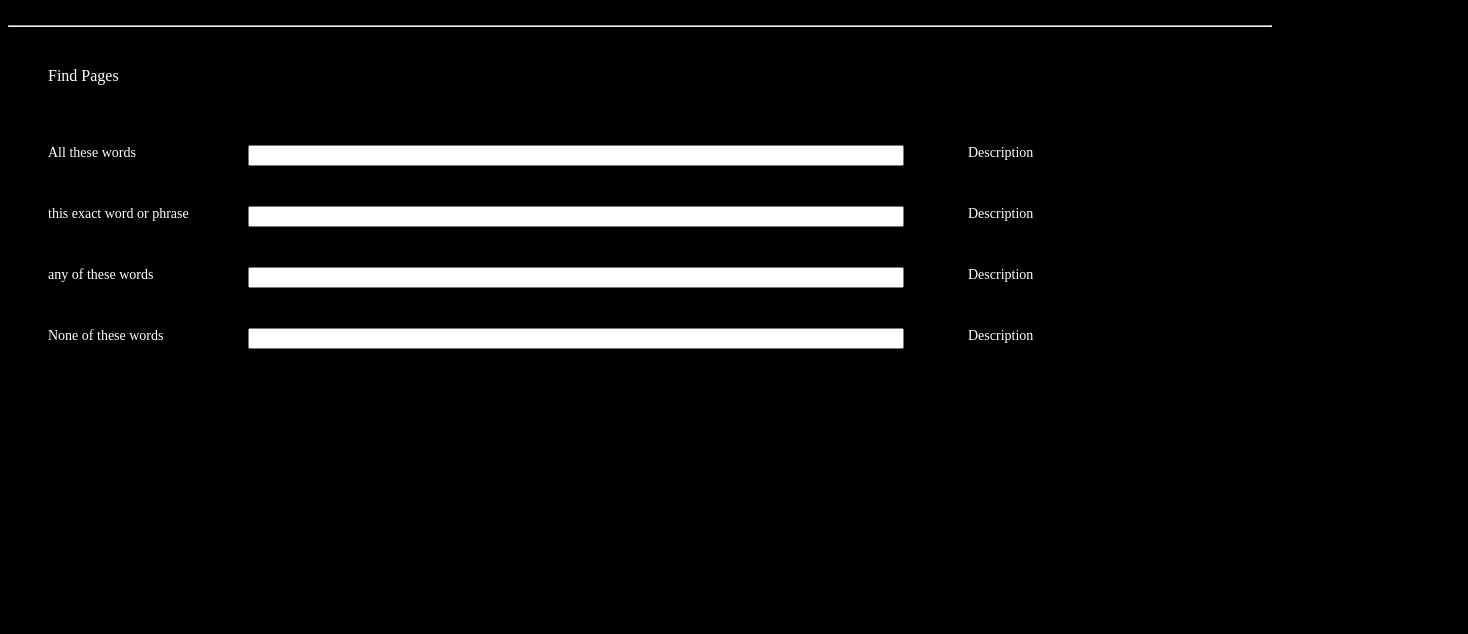
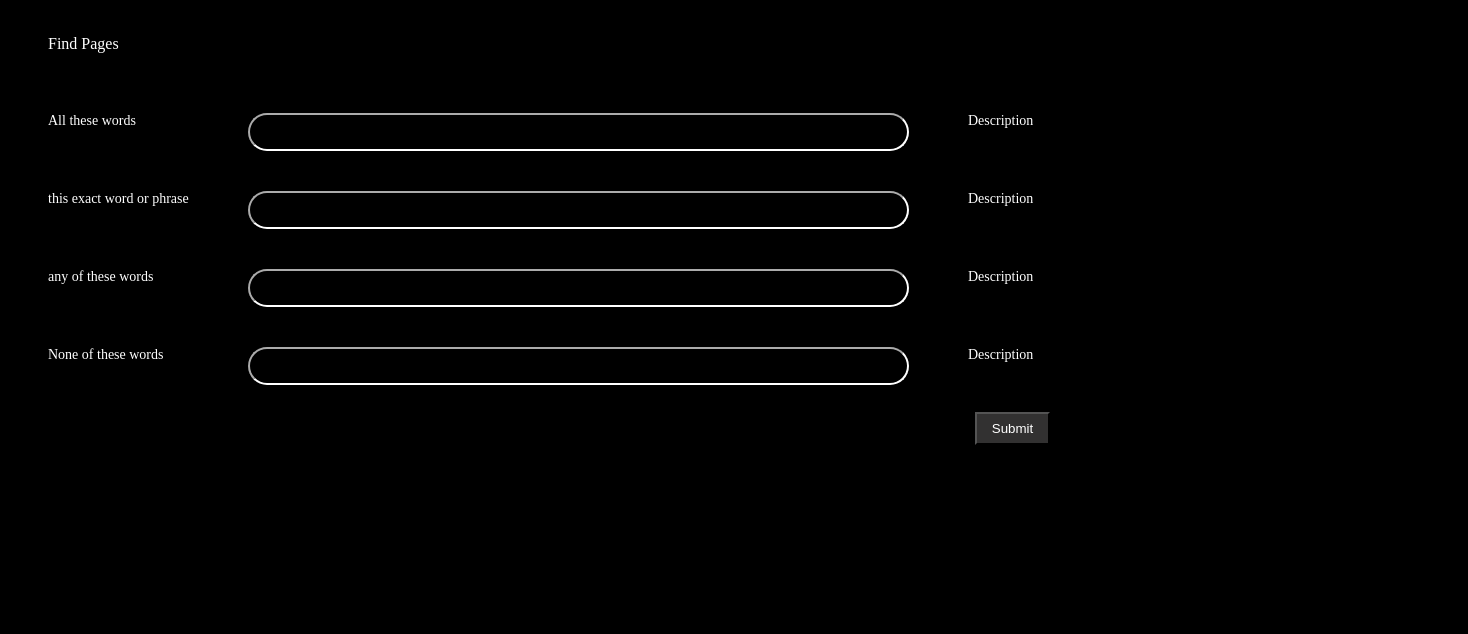
Before and after one commit to chimchimster/me50-chimchimster, a plain HTML site: page advanced-search.html in a window 1280 px wide. Shown: the part 166-800 px from the top of the page, 1468 px wide, since content can reach past the window. Drawn offline with Linux system fonts and the light colour scheme.

Commit message:
added html and css to files

```diff
--- a/advanced-search.html
+++ b/advanced-search.html
@@ -2,22 +2,7 @@
 <html lang="en">
     <head>
         <title>Advanced Search</title>
-        <style>
-            .grid {
-                display: grid;
-                padding: 20px;
-                grid-column-gap: 20px;
-                grid-row-gap: 10px;
-                grid-template-columns: 200px 200px auto;
-            }
-
-            .grid-item {
-                color: white;
-                font: Arial;
-                font-size: 14px;
-                padding-left: 20px;
-            }
-        </style>
+        <link rel="stylesheet" href="./styles/styles.css">
     </head>
     <body style="background-color: black;">
         <div align="left">
@@ -65,6 +50,11 @@
             </div>
             <div class="grid-item" style="padding-left: 500px;">Description</div>
         </div>
+        <div style="margin-left: 960px; width: 500px;">
+            <form>
+                <input type="submit" value="Submit">
+            </form>
+        </div>
 
     </body>
 </html>
--- a/styles/styles.css
+++ b/styles/styles.css
@@ -28,3 +28,18 @@ img {
         color: white;
          font-size: 12px;
 }
+
+.grid {
+        display: grid;
+        padding: 20px;
+        grid-column-gap: 20px;
+        grid-row-gap: 10px;
+        grid-template-columns: 200px 200px auto;
+}
+        .grid-item {
+            color: white;
+            font: Arial;
+            font-size: 14px;
+            padding-left: 20px;
+            margin-right: 20px;
+}
```
Also changed, not shown: images-search.html (+1 -1 lines).
